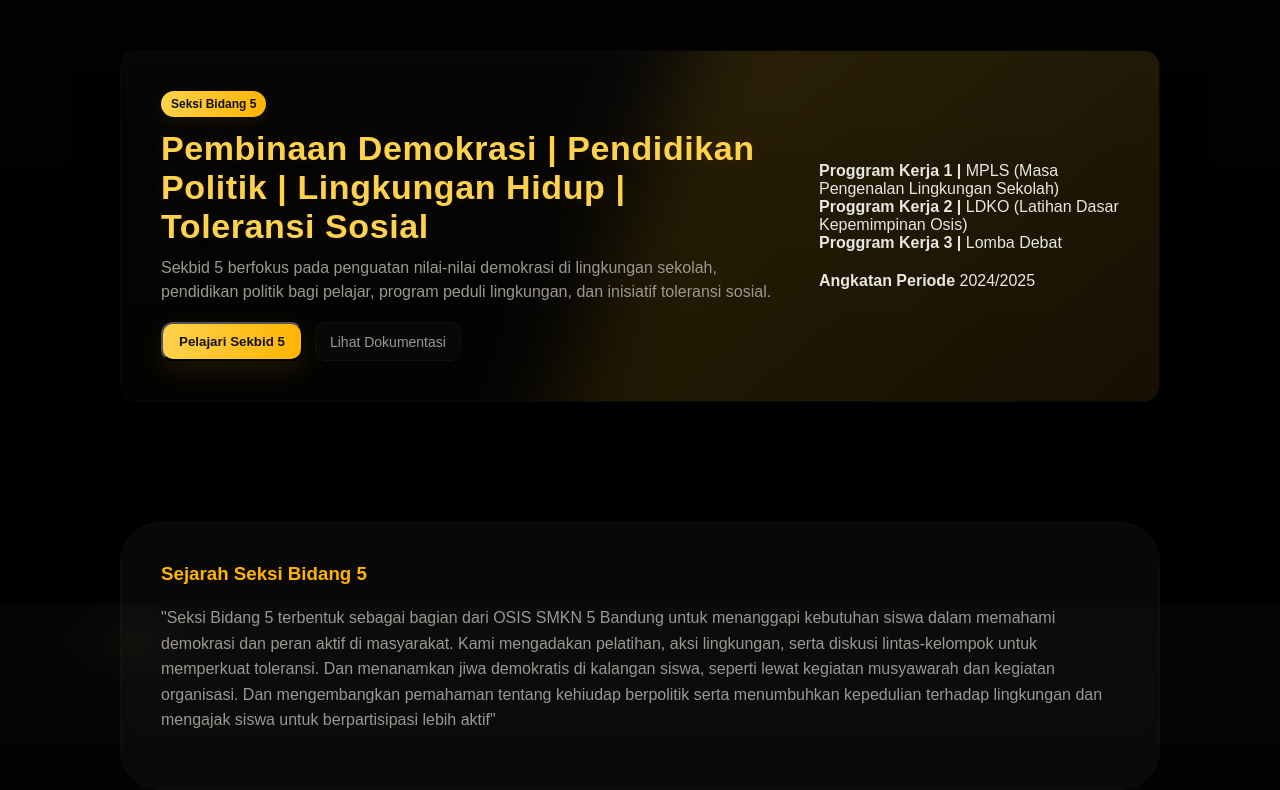
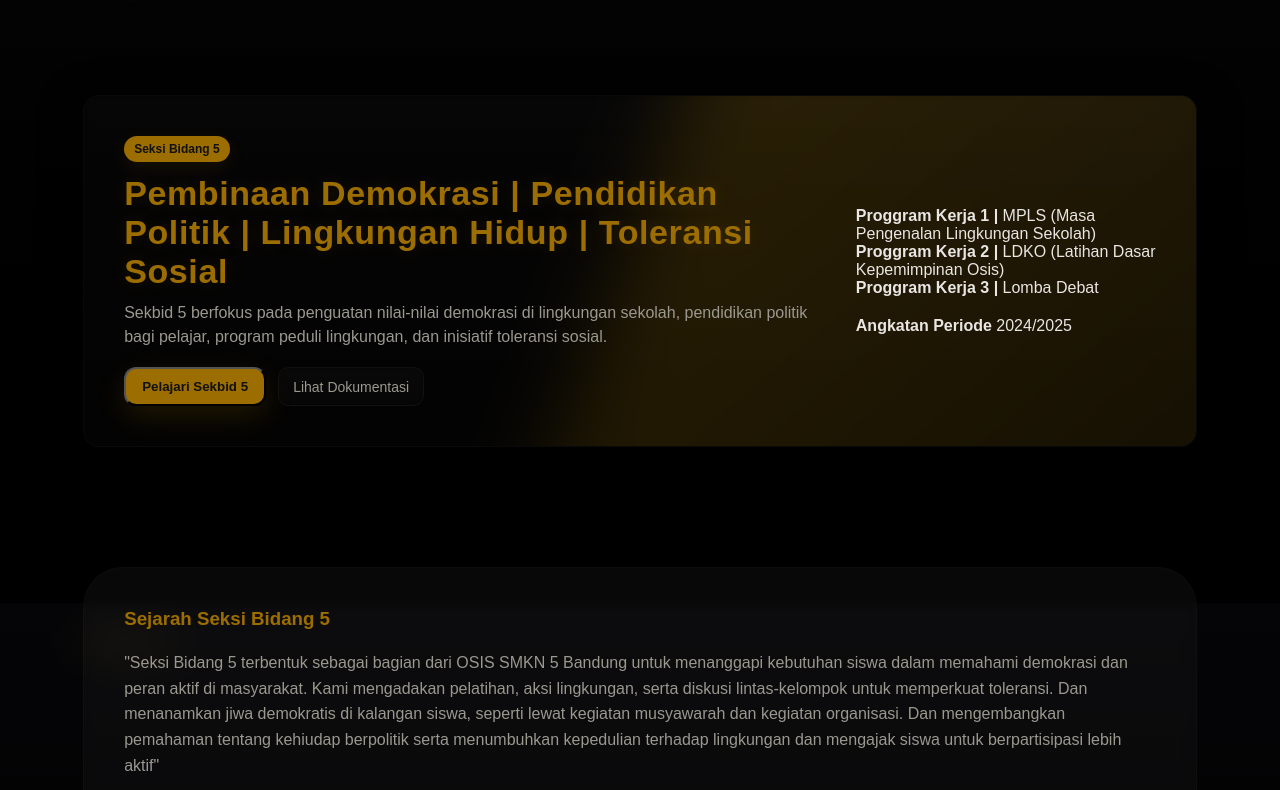
Before and after one commit to Nesta-decella/sekbid5-k2, a plain HTML site: page index.html in a window 1280 px wide. Shown: the part 197-987 px from the top of the page. Drawn offline with Linux system fonts and the light colour scheme.

Commit message:
Update index.html

```diff
--- a/index.html
+++ b/index.html
@@ -8,8 +8,8 @@
     :root{
       --bg:#050507;
       --panel: rgba(255,255,255,0.03);
-      --accent1: #ffd24d;
-      --accent2: #ffb400;
+      --accent1: #9c6d00;
+      --accent2: #9c6d00;
       --text: #e9e6e3;
       --muted: #9b988f;
       --glass: rgba(255,255,255,0.04);
@@ -28,9 +28,9 @@
     }
     a{color:inherit;text-decoration:none}
     .wrap{
-      max-width:1100px;
-      margin:40px auto;
-      padding:30px;
+      max-width:95vw;
+      margin:5vw auto;
+      padding:4vw;
     }
 
     /* HEADER */
@@ -279,7 +279,7 @@
         <div class="btn" data-target="#gallery">Galeri</div>
         <div class="btn" data-target="#contact">Kontak</div>
         <a href="b-anggota.html" class="btn">Anggota</a>
-  <a href="Laporan_Sekbid_5_OSIS[1].pdf" class="btn" target="_blank">Laporan</a>
+  <a href="Laporan_Sekbid[1].pdf" class="btn" target="_blank">Laporan</a>
       </nav>
     </header>
 
```
